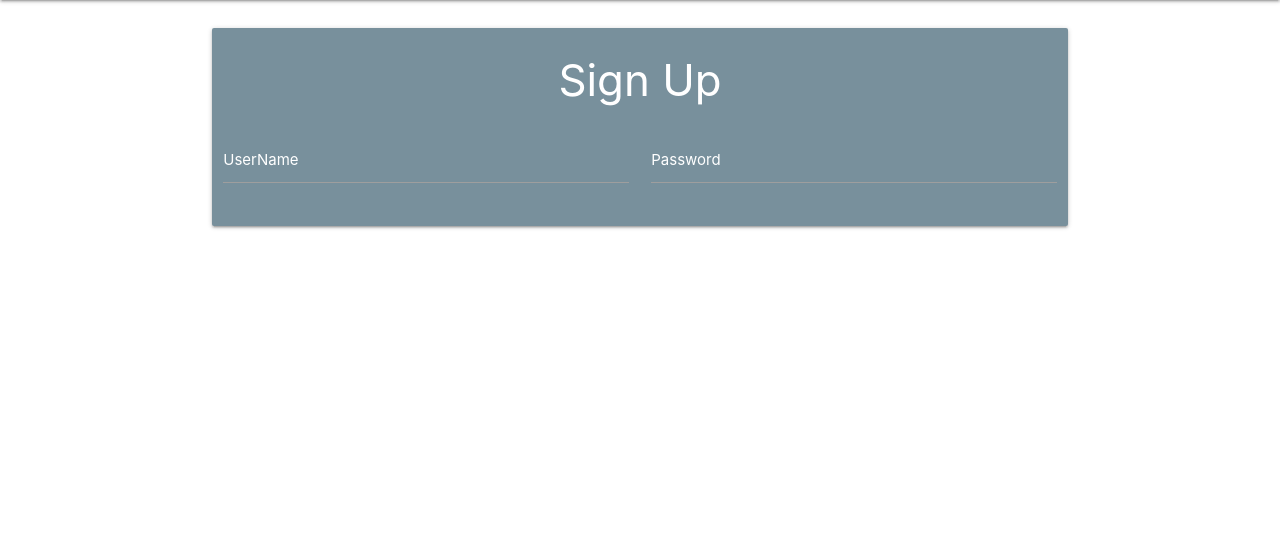
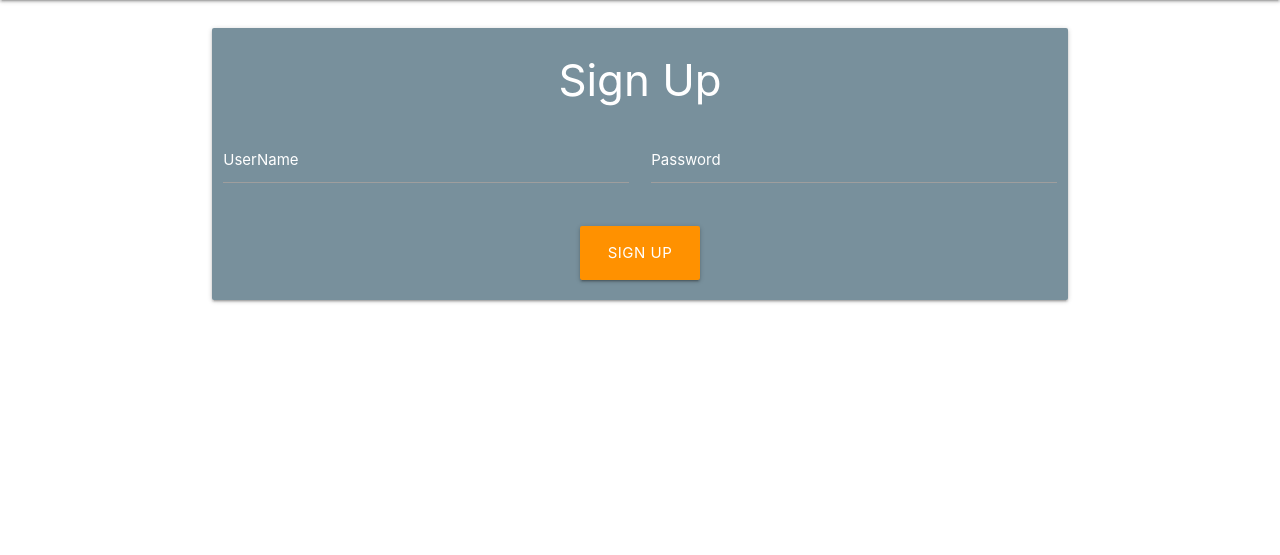
Before and after one commit to amandakoka/bookwish, a Flask app: page /signup in a window 1280 px wide. Shown: the part 64-619 px from the top of the page. Run offline with Flask 3, Linux system fonts and the light colour scheme.

Commit message:
feat: add buttons to submit form

```diff
--- a/bookwish/templates/signup.html
+++ b/bookwish/templates/signup.html
@@ -13,6 +13,13 @@
           <label for="password" class="white-text">Password</label>
         </div>
       </div>
+      <div class="row">
+        <div class="col s12 center-align">
+            <button type="submit" class="btn-large orange accent-3">
+                Sign Up
+            </button>
+        </div>
+    </div>
     </form>
 </div>
 {% endblock %}
```
Also changed, not shown: bookwish/templates/login.html (+7 -0 lines).
